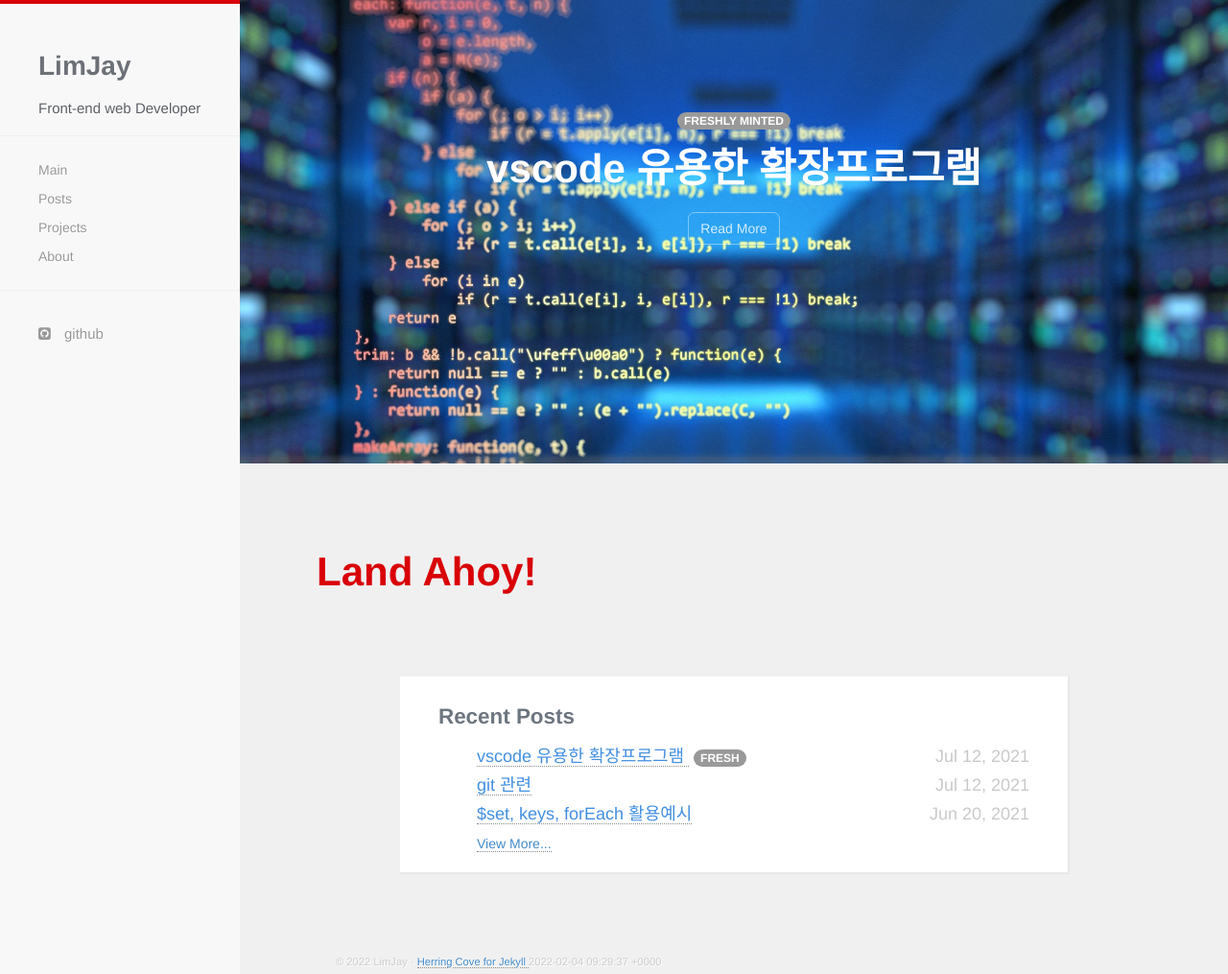
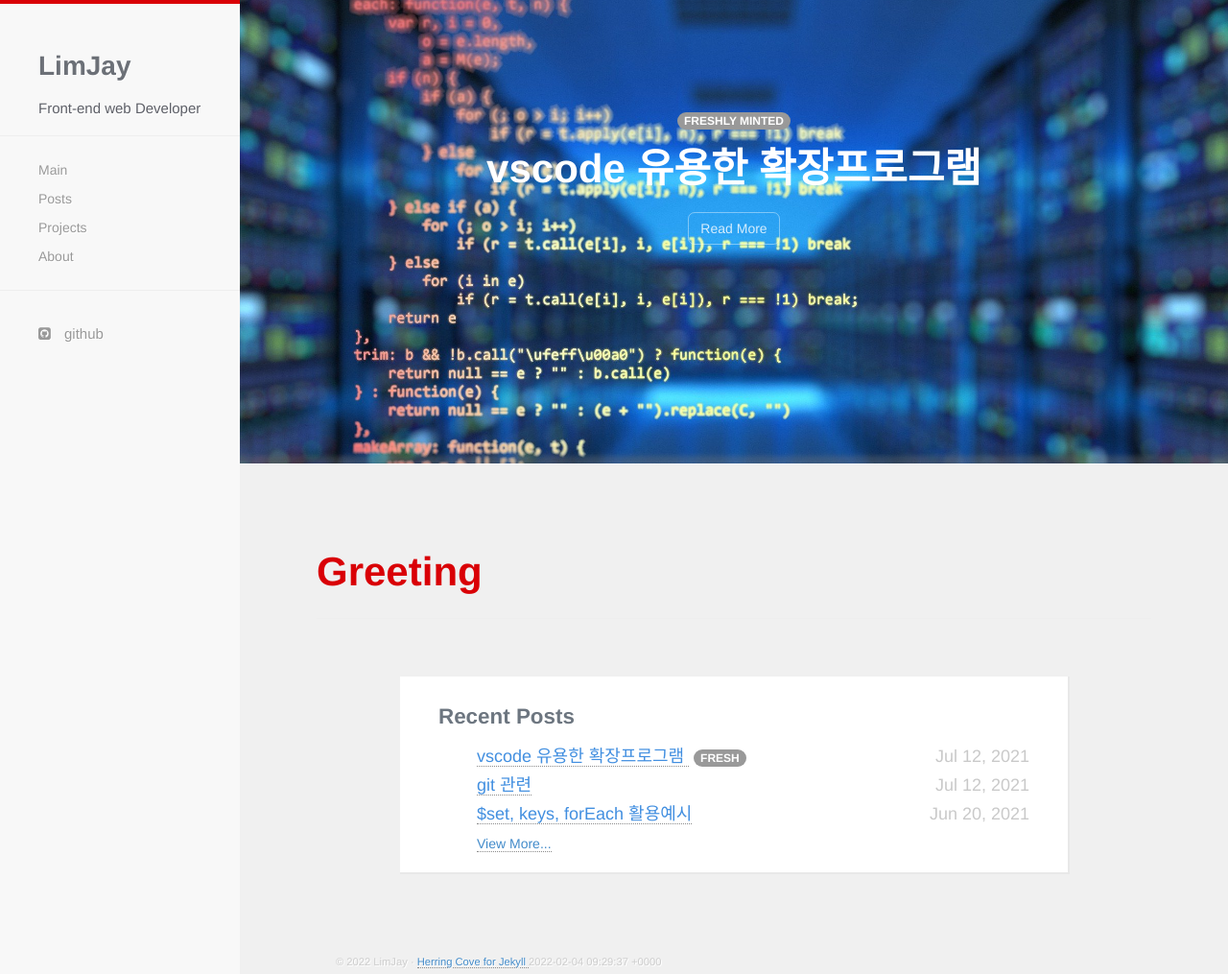
Before and after one commit to karreee28/karreee28.github.io, a Jekyll site: the page built from index.html, in a window 1280 px wide and 1015 px high. Shown: the whole window at 96% size. Built offline with Jekyll 4.4.1, drawn with Linux system fonts in a browser that asks for light colours; nearby versions of some CDN libraries; some web fonts are replaced.

Commit message:
page update

```diff
--- a/_includes/greeting.html
+++ b/_includes/greeting.html
@@ -1,7 +1,7 @@
   </div>
   <div class="container">
     <div id="welcome-greeting">
-      <h1>Land Ahoy!</h1>
+      <h1>Greeting</h1>
       <hr />
     </div>
   </div>
```
